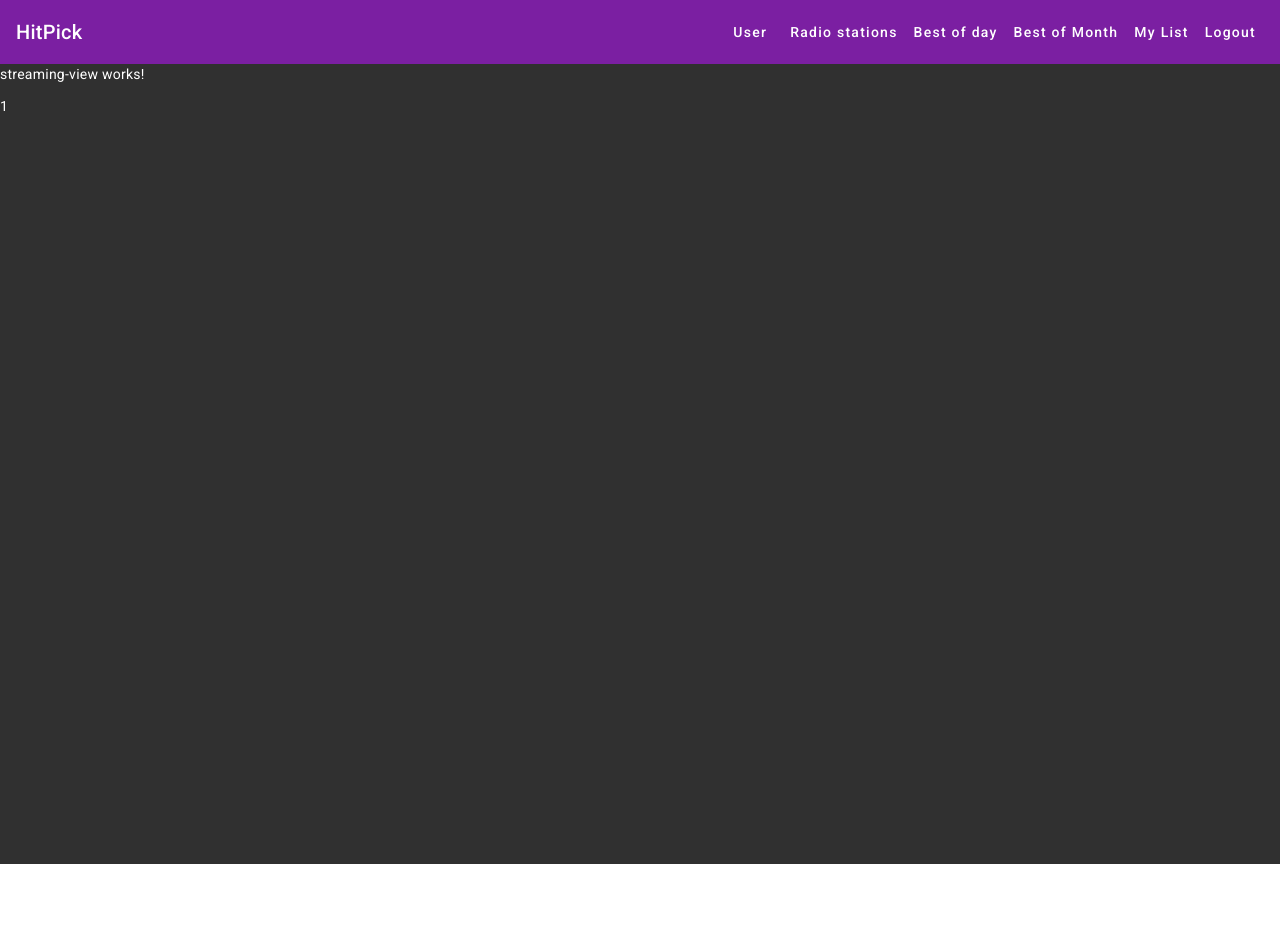
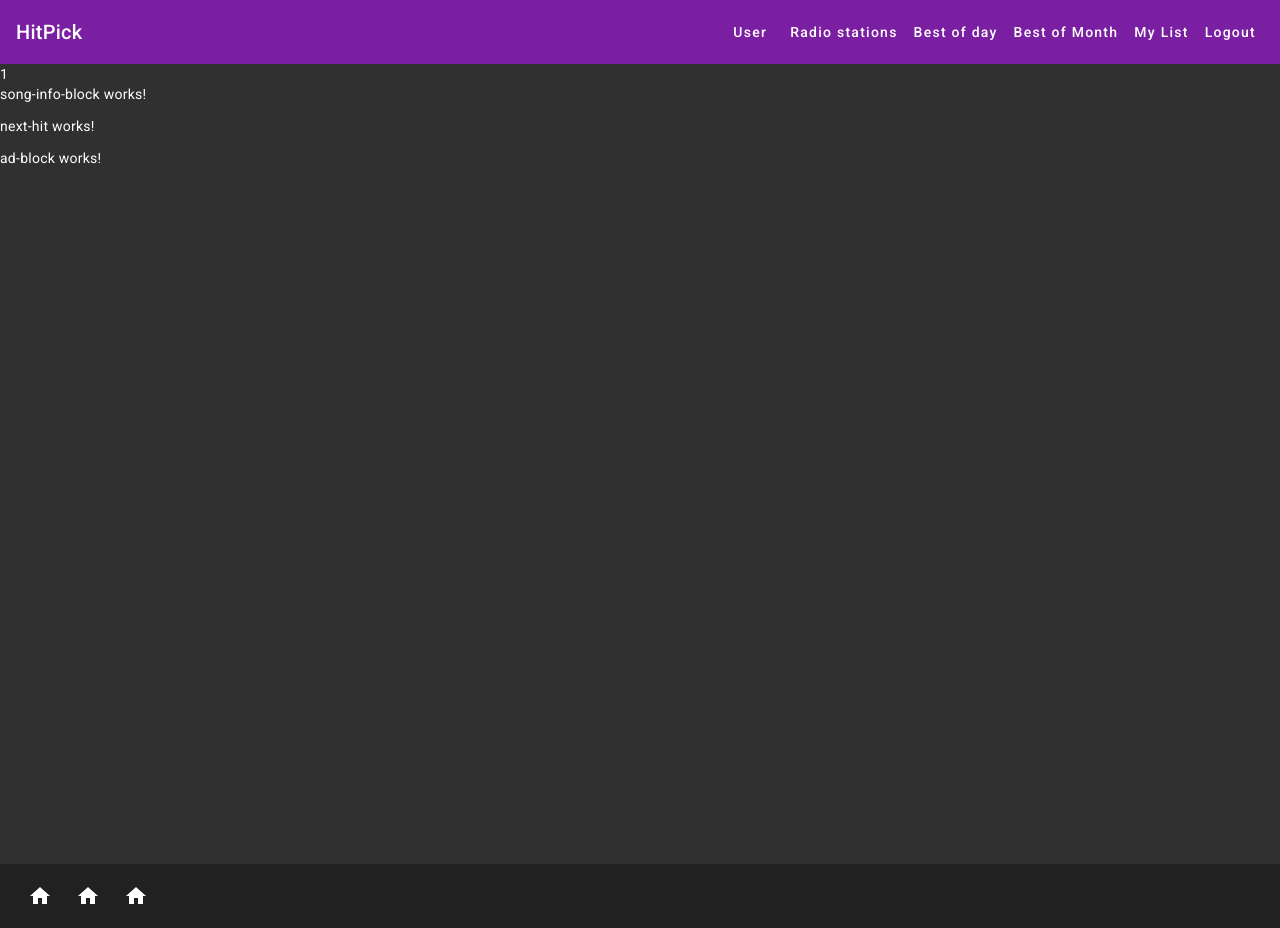
Before and after one commit to MarkoTON/hit-pick, an Angular app: page /streaming-view/1 in a window 1280 px wide. Before the commit the page ends 864 px from the top, so only its background shows below. Built offline with nearby package versions, Linux system fonts and the light colour scheme.

Commit message:
add components to streaming view

```diff
--- a/src/app/app.component.html
+++ b/src/app/app.component.html
@@ -1,3 +1,4 @@
 <app-navbar></app-navbar>
 <app-sidebar></app-sidebar>
-  <router-outlet></router-outlet>
+<router-outlet></router-outlet>
+<app-quick-menu></app-quick-menu>
--- a/src/app/app.component.ts
+++ b/src/app/app.component.ts
@@ -2,11 +2,12 @@ import { Component } from '@angular/core';
 import { RouterOutlet } from '@angular/router';
 import { NavbarComponent } from './navbar/navbar.component';
 import { SidebarComponent } from './sidebar/sidebar.component';
+import { QuickMenuComponent } from './components/quick-menu/quick-menu.component';
 
 @Component({
   selector: 'app-root',
   standalone: true,
-  imports: [RouterOutlet, NavbarComponent, SidebarComponent],
+  imports: [RouterOutlet, NavbarComponent, SidebarComponent, QuickMenuComponent],
   templateUrl: './app.component.html',
   styleUrl: './app.component.scss'
 })
--- /dev/null
+++ b/src/app/components/next-hit/next-hit.component.html
@@ -0,0 +1 @@
+<p>next-hit works!</p>
--- a/src/app/pages/radio-stations/radio-stations.component.html
+++ b/src/app/pages/radio-stations/radio-stations.component.html
@@ -4,4 +4,3 @@
     <a [routerLink]="['/streaming-view', station.id]"><mat-grid-tile>{{station.name}}</mat-grid-tile></a>
   }
 </mat-grid-list>
-<app-quick-menu></app-quick-menu>
--- a/src/app/pages/radio-stations/radio-stations.component.ts
+++ b/src/app/pages/radio-stations/radio-stations.component.ts
@@ -7,7 +7,7 @@ import { RouterLink, RouterModule } from '@angular/router';
 @Component({
   selector: 'app-radio-stations',
   standalone: true,
-  imports: [MatGridListModule, QuickMenuComponent, MatToolbarModule, RouterLink, RouterModule],
+  imports: [MatGridListModule, MatToolbarModule, RouterLink, RouterModule],
   templateUrl: './radio-stations.component.html',
   styleUrl: './radio-stations.component.scss'
 })
--- a/src/app/pages/streaming-view/streaming-view.component.html
+++ b/src/app/pages/streaming-view/streaming-view.component.html
@@ -1,2 +1,4 @@
-<p>streaming-view works!</p>
 {{id}}
+<app-song-info-block></app-song-info-block>
+<app-next-hit></app-next-hit>
+<app-ad-block></app-ad-block>
--- a/src/app/pages/streaming-view/streaming-view.component.ts
+++ b/src/app/pages/streaming-view/streaming-view.component.ts
@@ -1,10 +1,13 @@
 import { Component } from '@angular/core';
 import { ActivatedRoute } from '@angular/router';
+import { SongInfoBlockComponent } from '../../components/song-info-block/song-info-block.component';
+import { NextHitComponent } from '../../components/next-hit/next-hit.component';
+import { AdBlockComponent } from '../../components/ad-block/ad-block.component';
 
 @Component({
   selector: 'app-streaming-view',
   standalone: true,
-  imports: [],
+  imports: [SongInfoBlockComponent, NextHitComponent, AdBlockComponent],
   templateUrl: './streaming-view.component.html',
   styleUrl: './streaming-view.component.scss'
 })
```
Also changed, not shown: src/app/components/next-hit/next-hit.component.ts (added, +12 -0 lines), src/app/components/next-hit/next-hit.component.scss (added), 1 other file (tests, documents, lock files or other folders).
